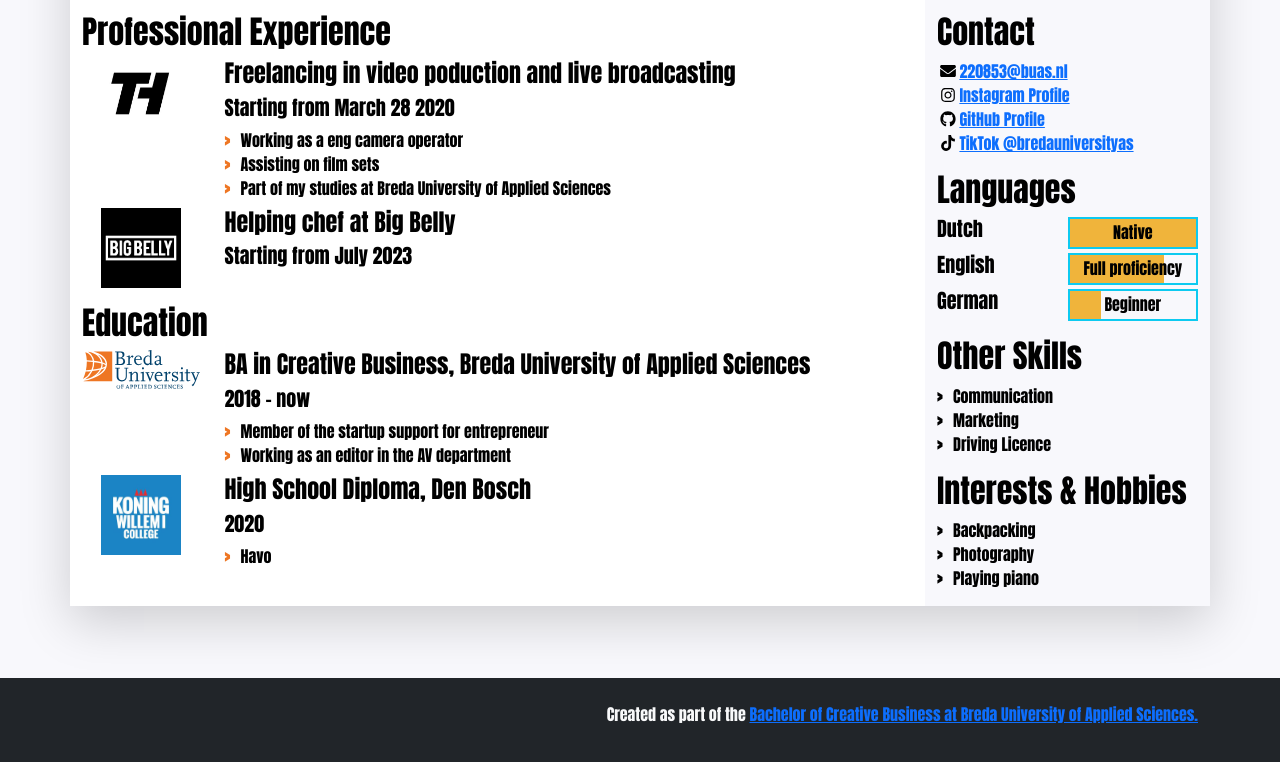
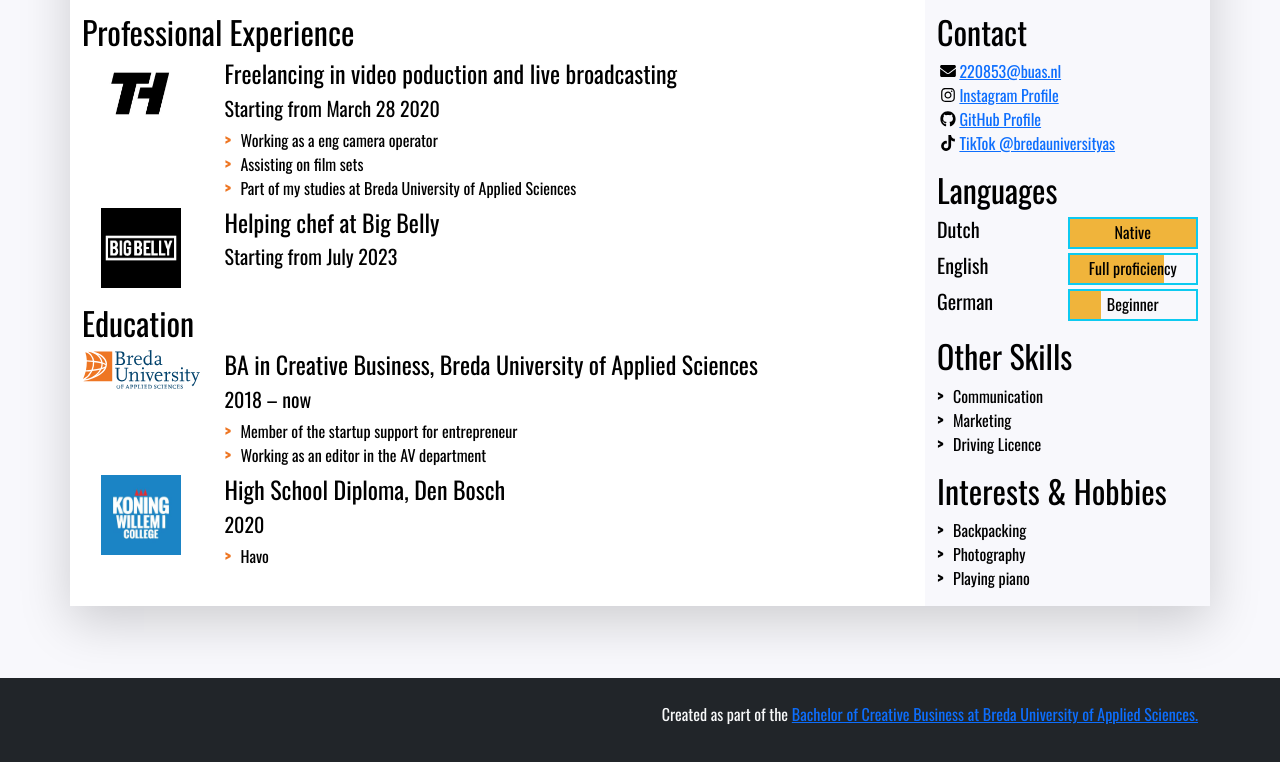
Before and after one commit to Tiimo21vh/Brand-Development, a plain HTML site: page index.html in a window 1280 px wide. Shown: the part 184-946 px from the top of the page. Drawn offline with nearby package versions, Linux system fonts and the light colour scheme.

Commit message:
font change

```diff
--- a/css/styles.css
+++ b/css/styles.css
@@ -2,12 +2,12 @@
 
 /* Import declaration to use Google Fonts - check https://fonts.google.com/ for details */
 @import url('https://fonts.googleapis.com/css2?family=Lato:ital,wght@0,400;0,700;1,400;1,700&display=swap');
-
+@import url('https://fonts.googleapis.com/css2?family=Oswald&display=swap');
 
 /* Styles for the body */
 
 body {
-	font-family: 'Anton';
+	font-family: 'Oswald';
 	color: #000000;
 	background-color: #f8f8fc;
 }
--- a/index.html
+++ b/index.html
@@ -13,11 +13,6 @@
 
     <!-- Links to our additional CSS styles -->
     <link rel="stylesheet" href="css/styles.css">
-
-  <link rel="preconnect" href="https://fonts.googleapis.com">
-  <link rel="preconnect" href="https://fonts.gstatic.com" crossorigin>
-  <link href="https://fonts.googleapis.com/css2?family=Anton&family=Oswald:wght@200..700&display=swap" rel="stylesheet">
-
 
     <title>Timo van Hees</title>
 
```
Also changed, not shown: ._index.html.
